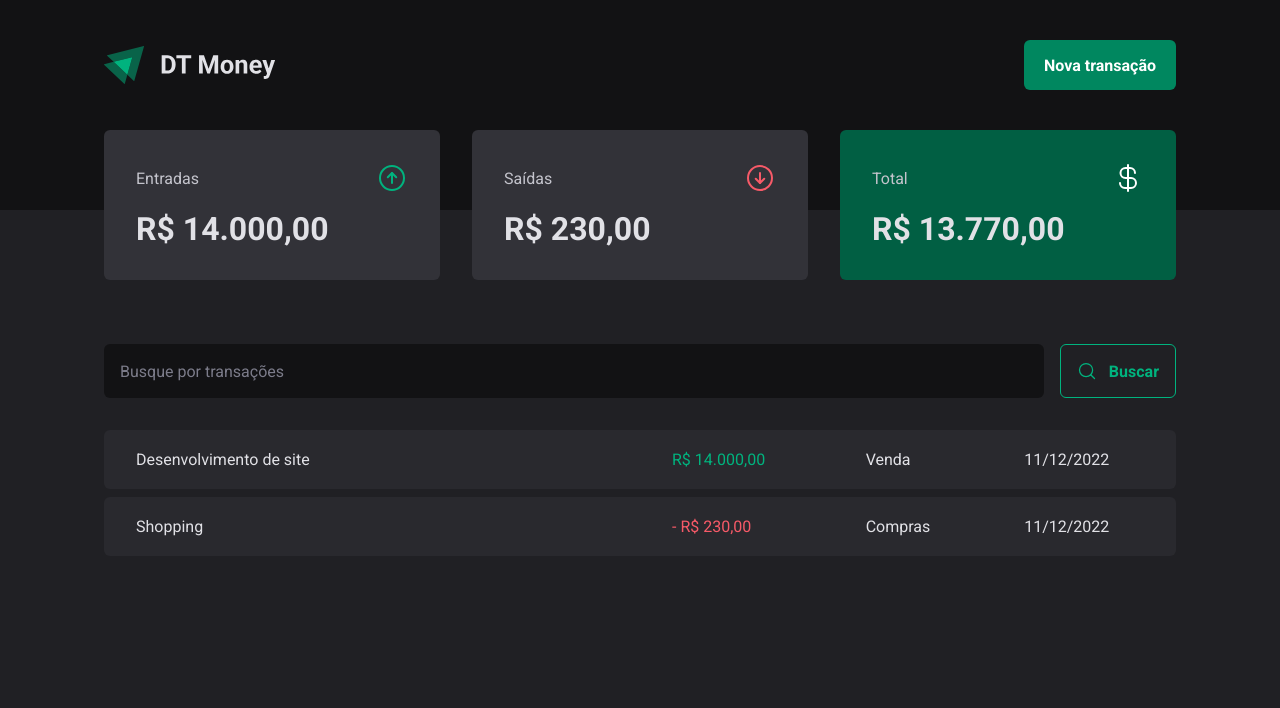
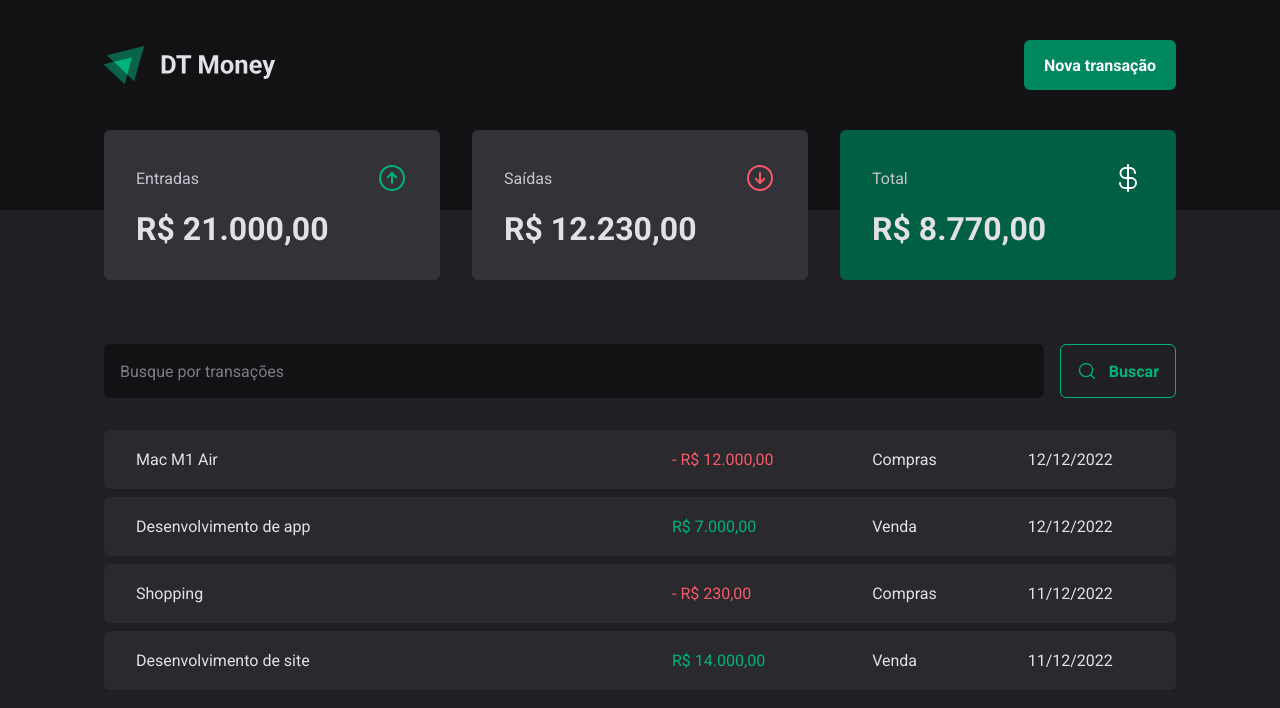
Before and after one commit to viniscrv/dt-money, a React (Vite) app: page / in a window 1280 px wide. Shown: the top 708 px of the page. Built offline with nearby package versions, Linux system fonts and the light colour scheme; data requests are answered from the project's data file.

Commit message:
adicionado funcionalidade de criar nova transação

```diff
--- a/server.json
+++ b/server.json
@@ -15,6 +15,22 @@
       "category": "Compras",
       "price": 230,
       "createdAt": "2022-12-11T19:23:49.273Z"
+    },
+    {
+      "description": "Desenvolvimento de app",
+      "price": 7000,
+      "category": "Venda",
+      "type": "income",
+      "createdAt": "2022-12-12T05:27:26.009Z",
+      "id": 3
+    },
+    {
+      "description": "Mac M1 Air ",
+      "price": 12000,
+      "category": "Compras",
+      "type": "outcome",
+      "createdAt": "2022-12-12T05:43:48.585Z",
+      "id": 4
     }
   ]
 }
--- a/src/components/NewTransactionModal/index.tsx
+++ b/src/components/NewTransactionModal/index.tsx
@@ -5,6 +5,8 @@ import * as zod from "zod";
 import { useForm } from 'react-hook-form';
 import { zodResolver } from '@hookform/resolvers/zod';
 import { Controller } from 'react-hook-form';
+import { useContext } from 'react';
+import { TransactionsContext } from '../../contexts/TransactionsContext';
 
 const newTransactionFormSchema = zod.object({
     description: zod.string(),
@@ -17,7 +19,9 @@ type newTransactionFormInputs = zod.infer<typeof newTransactionFormSchema>
 
 export function NewTransactionModal() {
 
-    const { register, handleSubmit, formState: { isSubmitting }, control } = useForm<newTransactionFormInputs>({
+    const { createTransaction } = useContext(TransactionsContext)
+
+    const { register, handleSubmit, formState: { isSubmitting }, control, reset } = useForm<newTransactionFormInputs>({
         resolver: zodResolver(newTransactionFormSchema),
         defaultValues: {
             type: "income"
@@ -26,9 +30,15 @@ export function NewTransactionModal() {
 
     async function handleCreateNewTransaction(data: newTransactionFormInputs) {
 
-        await new Promise(resolve => setTimeout(resolve, 1000));
+        const { description, price, category, type } = data;
+        await createTransaction({
+            description,
+            price,
+            category,
+            type
+        });
 
-        console.log(data);
+        reset();
     }
 
     return (
--- a/src/contexts/TransactionsContext.tsx
+++ b/src/contexts/TransactionsContext.tsx
@@ -10,9 +10,17 @@ interface Transaction {
     createdAt: string;
 }
 
+interface CreateTransactionInput {
+    description: string;
+    price: number;
+    category: string;
+    type: "income" | "outcome";
+}
+
 interface TransactionContextType {
     transactions: Transaction[];
     fetchTransactions: (query?: string) => void;
+    createTransaction: (data: CreateTransactionInput) => Promise<void>;
 }
 
 export const TransactionsContext = createContext({} as TransactionContextType);
@@ -28,10 +36,26 @@ export function TransactionsProvider({children}: TransactionsProviderProps) {
     async function fetchTransactions(query?: string) {
         const response = await api.get("transactions", {
             params: {
+                _sort: "createdAt",
+                _order: "desc",
                 q: query,
             }
         });
         setTransactions(response.data);
+    }
+
+    async function createTransaction(data: CreateTransactionInput) {
+        const {  description, price, category, type } = data;
+
+        const response = await api.post("transactions", {
+            description,
+            price,
+            category,
+            type,
+            createdAt: new Date(),
+        });
+
+        setTransactions(state => [, response.data, ...state]);
     }
 
     useEffect(() => {
@@ -39,7 +63,7 @@ export function TransactionsProvider({children}: TransactionsProviderProps) {
     },[]);
 
     return (
-        <TransactionsContext.Provider value={{ transactions, fetchTransactions}}>
+        <TransactionsContext.Provider value={{ transactions, fetchTransactions, createTransaction}}>
             {children}
         </TransactionsContext.Provider>
     )
--- a/src/pages/Transactions/components/SearchForm/index.tsx
+++ b/src/pages/Transactions/components/SearchForm/index.tsx
@@ -16,12 +16,14 @@ export function SearchForm() {
 
     const { fetchTransactions } = useContext(TransactionsContext)
 
-    const { register, handleSubmit, formState: {isSubmitting} } = useForm<SearchFormInputs>({
+    const { register, handleSubmit, formState: {isSubmitting}, reset } = useForm<SearchFormInputs>({
         resolver: zodResolver(searchFormSchema)
     });
 
     async function handleSearchTransactions(data: SearchFormInputs) {
         await fetchTransactions(data.query);
+
+        reset();
     }
 
     return (
```
Lines whose indentation alone changed are shown as unchanged.
